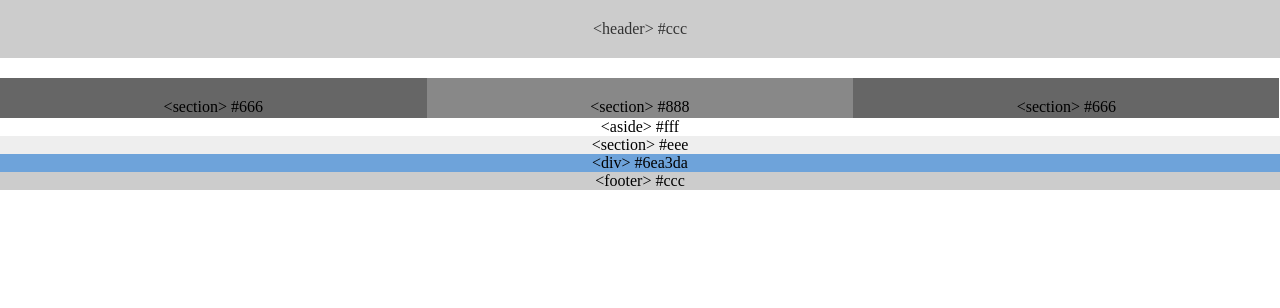
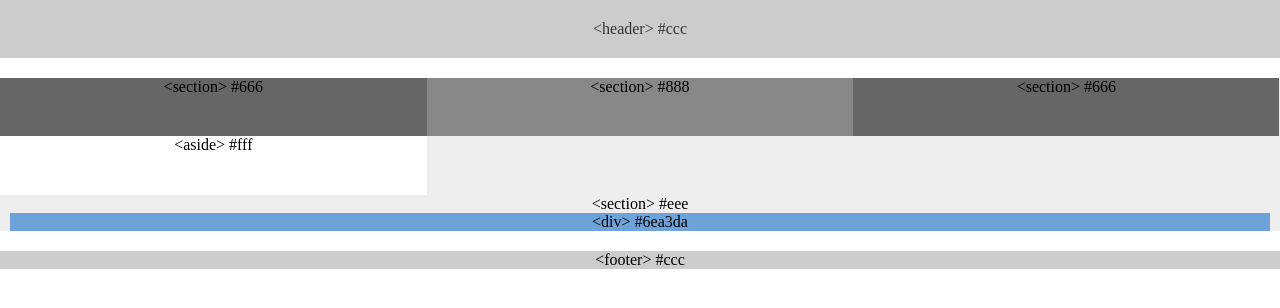
Before and after one commit to benzed3/float-practice, a plain HTML site: page index.html in a window 1280 px wide. Drawn offline with Linux system fonts and the light colour scheme.

Commit message:
added some random styling

```diff
--- a/index.html
+++ b/index.html
@@ -26,7 +26,7 @@
     </section>
 
     <section id="full" class="clearfix">
-        <aside>
+        <aside class="clearfix">
             &lt;aside&gt; #fff
         </aside>
         &lt;section&gt; #eee
@@ -35,7 +35,7 @@
         </div>
     </section>
 
-    <footer>
+    <footer class="clearfix">
         &lt;footer&gt; #ccc
     </footer>
 
--- a/style.css
+++ b/style.css
@@ -22,8 +22,7 @@
     background: #666;
     width: 33.33%;
     float: left;
-    height: 18.4px;
-    padding: 20px;
+    height: 58.4px;
     text-align: center;
   }
 
@@ -31,8 +30,7 @@
     background: #888;
     width: 33.33%;
     float: left;
-    height: 18.4px;
-    padding: 20px;
+    height: 58.4px;
     text-align: center;
   }
 
@@ -40,8 +38,7 @@
     background: #666;
     width: 33.3%;
     float: left;
-    height: 18.4px;
-    padding: 20px;
+    height: 58.4px;
     text-align: center;
   }
 
@@ -51,14 +48,18 @@
 
   #division {
     background: #6ea3da;
+    margin: 0 10px 0 10px;
   }
 
   aside {
     background: #fff;
+    height: 116.8px;
+    width: 33.33%;
   }
 
   footer {
     background: #ccc;
+    margin-top: 20px;
   }
 
   .clearfix::after {
```
